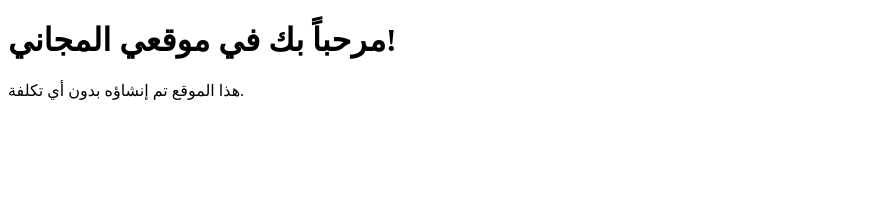
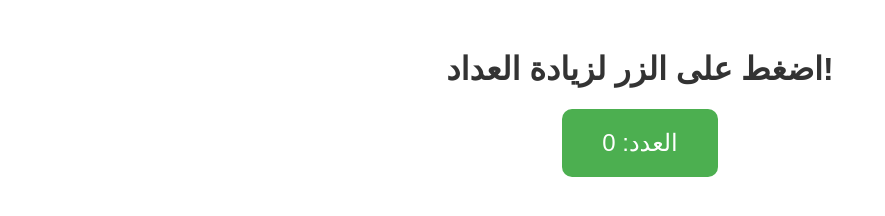
Before and after one commit to chichanzakariya/chichanzakariya.github.io, a plain HTML site: page index.html in a window 1280 px wide. Shown: the whole page, without its empty margins (0-885 px from the left). Drawn offline with Linux system fonts and the light colour scheme.

Commit message:
Update index.html

```diff
--- a/index.html
+++ b/index.html
@@ -1,10 +1,41 @@
 <!DOCTYPE html>
 <html>
 <head>
-    <title>موقعي الأول</title>
+    <title>لعبة بسيطة جداً</title>
+    <style>
+        body {
+            text-align: center;
+            font-family: Arial, sans-serif;
+            margin-top: 50px;
+        }
+        button {
+            padding: 20px 40px;
+            font-size: 24px;
+            cursor: pointer;
+            border-radius: 10px;
+            background-color: #4CAF50;
+            color: white;
+            border: none;
+        }
+        h1 {
+            color: #333;
+        }
+    </style>
 </head>
 <body>
-    <h1>مرحباً بك في موقعي المجاني!</h1>
-    <p>هذا الموقع تم إنشاؤه بدون أي تكلفة.</p>
+
+    <h1>اضغط على الزر لزيادة العداد!</h1>
+    <button id="counterButton">العدد: 0</button>
+
+    <script>
+        let count = 0;
+        const button = document.getElementById("counterButton");
+
+        button.addEventListener("click", () => {
+            count++;
+            button.textContent = "العدد: " + count;
+        });
+    </script>
+
 </body>
 </html>
```
